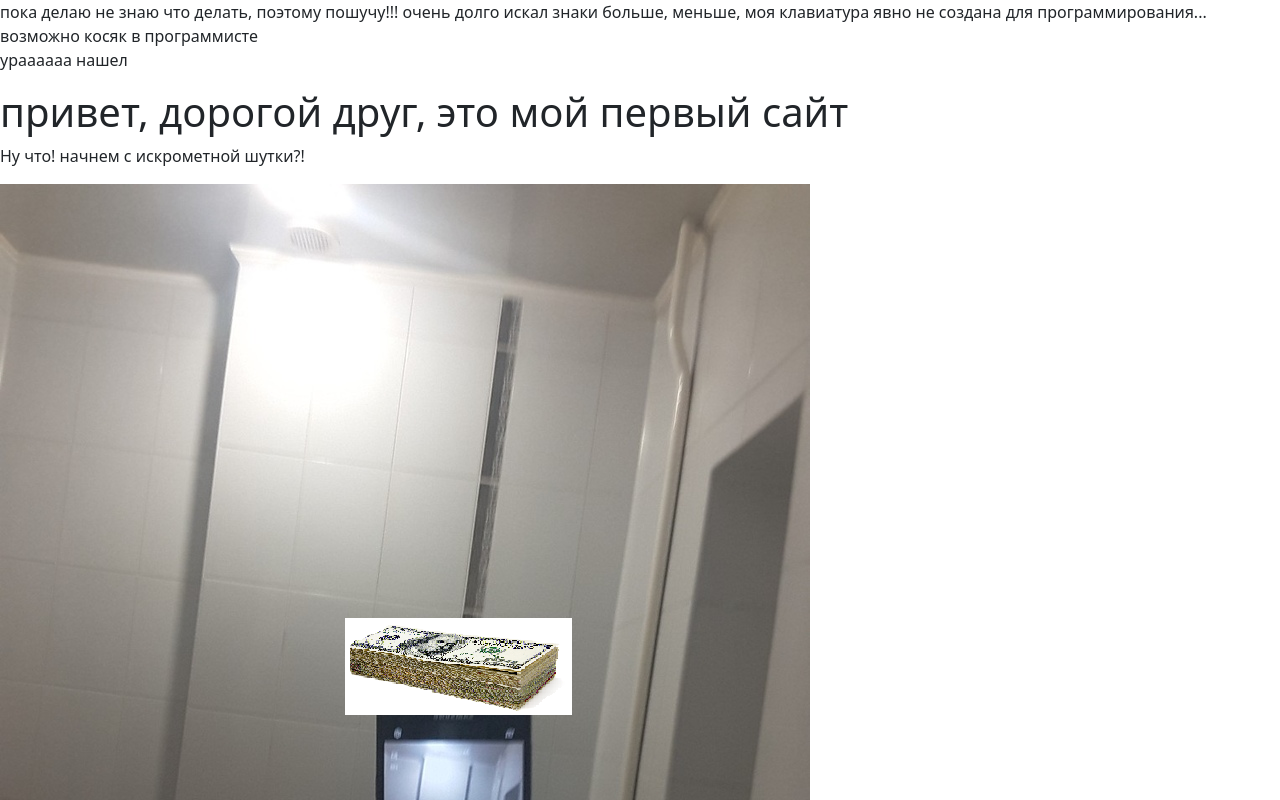
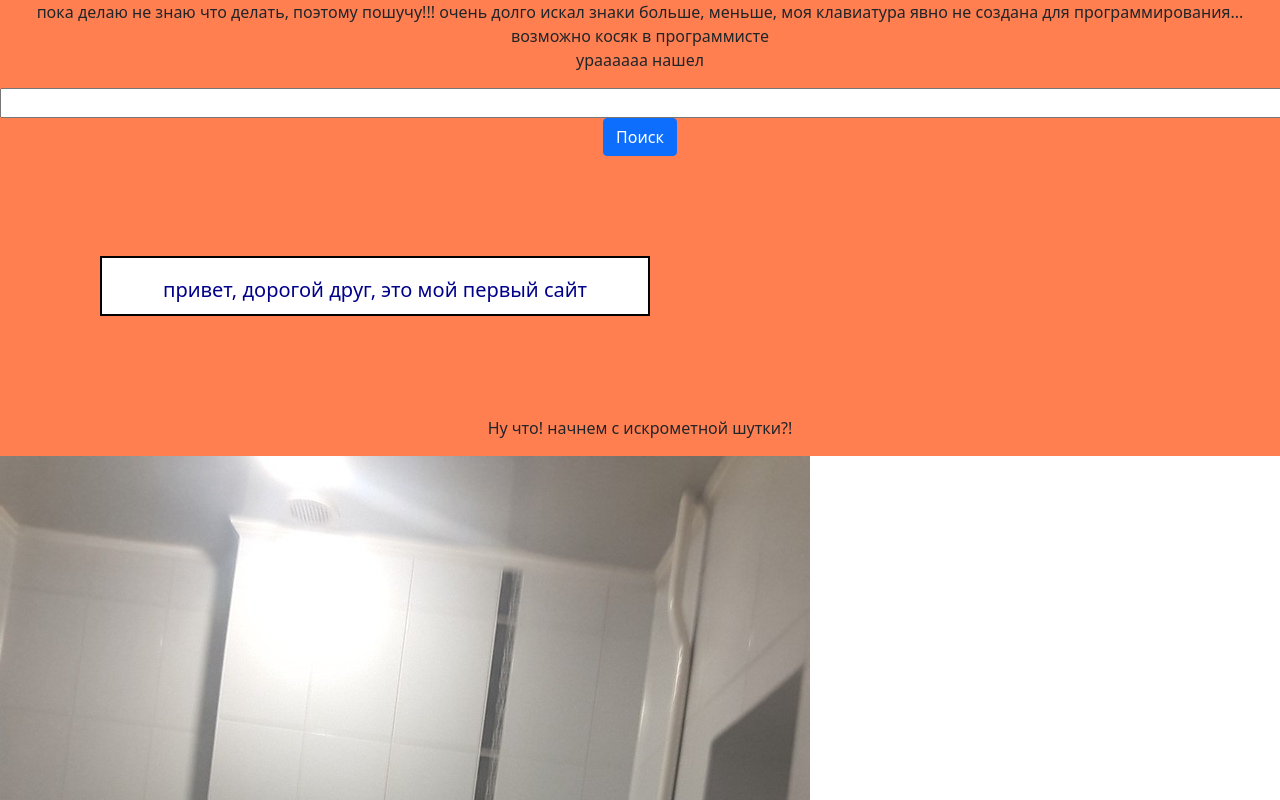
Before and after one commit to ooooooo89/Quik-, a plain HTML site: page index.html in a window 1280 px wide. Shown: the top 800 px of the page. Drawn offline with nearby package versions, Linux system fonts and the light colour scheme.

Commit message:
my first commit

```diff
--- a/index.html
+++ b/index.html
@@ -6,9 +6,12 @@
 <meta http-equiv="Content-Type" content="text/html; charset=utf-8">
 <title>Joke</title>
 <link href="https://cdn.jsdelivr.net/npm/bootstrap@5.0.0-beta3/dist/css/bootstrap.min.css" rel="stylesheet" integrity="sha384-eOJMYsd53ii+scO/bJGFsiCZc+5NDVN2yr8+0RDqr0Ql0h+rP48ckxlpbzKgwra6" crossorigin="anonymous">
-
+<link rel="stylesheet" href="style.css">
+<style></style>
 </head>
 <body>
+    <input type="text" size="150">
+    <button class="btn btn-primary">Поиск</button>
 
     <h1>привет, дорогой друг, это мой первый сайт</h1>
 
@@ -16,7 +19,7 @@
         <img src=".\Безымянный.png" alt="шутка про-положи деньги на телефон">
     <p>P.S. возможно шутка на столько прекрасна, что тебе потребуется обьяснить ее. Ты сможесь понять ее, прочитав пояснительный текст к картинке </p>
 <h3>и кстати, ты мне не написала что кодить нужно в VS code, пришлось самому догадаться, а теперь вернемся к заданию </h3>
-<div>
+<div class="container">
     <p>Поговорим на очень важную тему, а именно о шутках. В нашем суровом мире, нам всем необходимо знать классификацию шуток. И вот основные из них. </p>
     <p>Виды шуток:</p>
     <ul>
--- /dev/null
+++ b/style.css
@@ -0,0 +1,17 @@
+body {text-align: center;
+background: coral;}
+.container {background: #7e1a1a;
+    overflow: auto; /* Добавляем полосы прокрутки */;}
+
+h1 {background: #ffffff;
+    color:darkblue;
+        margin: 100px;
+        padding: 20px;
+        border: 2px solid black;
+        height: 60px;
+        weight:700px;
+        font-style:times new roman;
+        font-size: 20px;
+        width: 550px;}
+        ol {color:darkblue;}
+{background: img src=".\Безымянный.png" alt="шутка про-положи деньги на телефон" coral;}
```
